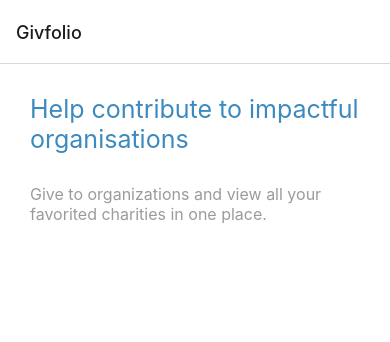
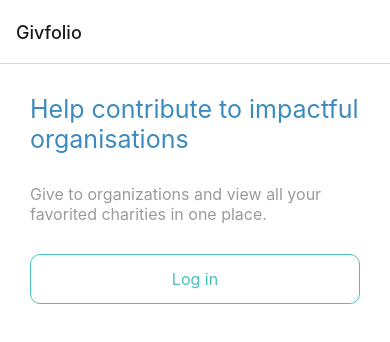
Before and after one commit to alvessteve/donation-mobile-app, a React Native app: screen /NotSignedUp in a window 390 px wide. Shown: the top 342 px of the page. Built offline with nearby package versions, Linux system fonts and the light colour scheme.

Commit message:
feat(button): add button component

```diff
--- /dev/null
+++ b/src/views/design-system/button/Button.tsx
@@ -0,0 +1,32 @@
+import React, { ReactNode } from 'react';
+import { Pressable, StyleSheet } from 'react-native';
+import { useTheme } from '../theme/ThemeContext';
+import { Theme } from '../theme/stylesheet';
+import Typography from '../typography/Typography';
+
+const ButtonStyle = (theme: Theme, pressed: boolean = false) => StyleSheet.create({
+  container: {
+    backgroundColor: pressed ? theme.components.button.primary.background.pressed : theme.components.button.primary.background.initial,
+    margin: 30,
+    borderRadius: 10,
+    borderWidth: 1,
+    borderColor: theme.components.button.primary.label,
+    height: 50,
+    alignItems: 'center',
+    justifyContent: 'center',
+  },
+  label: {
+    color: theme.components.button.primary.label,
+  },
+});
+
+export default function Button({ title, onPress }: { title: ReactNode, onPress: () => void }) {
+  const theme = useTheme();
+  return (
+    <Pressable onPress={onPress} style={({ pressed }) => ButtonStyle(theme, pressed).container}>
+      <Typography type="h2" style={ButtonStyle(theme).label}>
+        {title}
+      </Typography>
+    </Pressable>
+  );
+}
--- a/src/views/screens/sign/NotSignedUp.tsx
+++ b/src/views/screens/sign/NotSignedUp.tsx
@@ -4,6 +4,7 @@ import { Translation } from '../../../app/i18n/IntlProvider';
 import Typography from '../../design-system/typography/Typography';
 import { useTheme } from '../../design-system/theme/ThemeContext';
 import { Theme } from '../../design-system/theme/stylesheet';
+import Button from '../../design-system/button/Button';
 
 const NotSignedUpScreenStyle = (theme: Theme) => StyleSheet.create({
   container: {
@@ -33,6 +34,12 @@ export default function NotSignedUpScreen() {
           id="profile.subtitle"
         />
       </Typography>
+      <Button
+        onPress={() => {
+          console.log('clicked');
+        }}
+        title={<Translation id="profile.button.login.label" />}
+      />
     </SafeAreaView>
   );
 }
```
